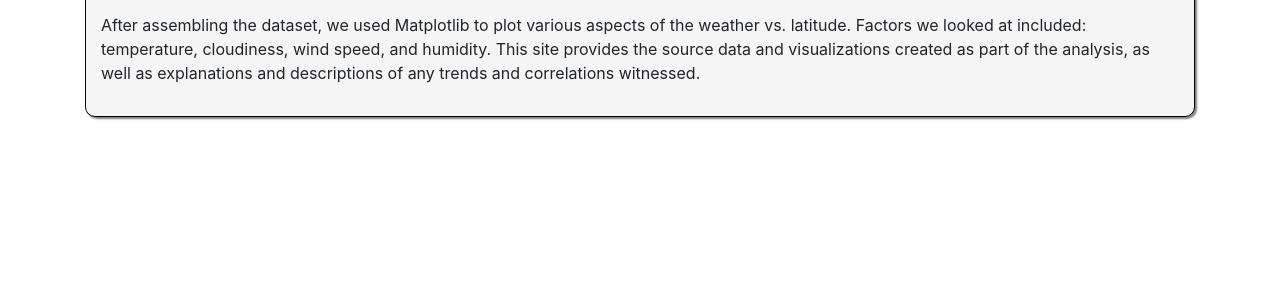
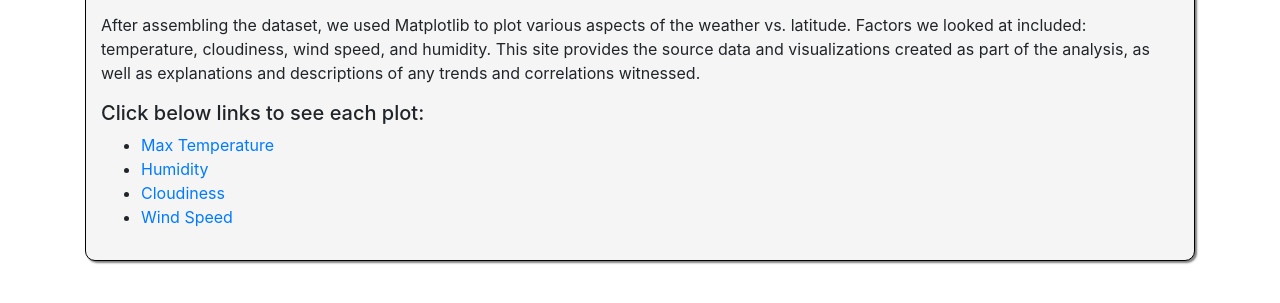
Before and after one commit to chloezhao17/web-challenge, a plain HTML site: page index.html in a window 1280 px wide. Shown: the part 409-712 px from the top of the page. Drawn offline with nearby package versions, Linux system fonts and the light colour scheme.

Commit message:
homework

```diff
--- a/index.html
+++ b/index.html
@@ -88,6 +88,14 @@
               of the analysis, as well as explanations and descriptions of any
               trends and correlations witnessed.
             </p>
+
+            <h5>Click below links to see each plot:</h5>
+            <ul>
+              <li><a href="temp.html">Max Temperature</a></li>
+              <li><a href="humidity.html">Humidity</a></li>
+              <li><a href="cloudiness.html">Cloudiness</a></li>
+              <li><a href="wind.html">Wind Speed</a></li>
+            </ul>
           </div>
         </div>
       </div>
```
